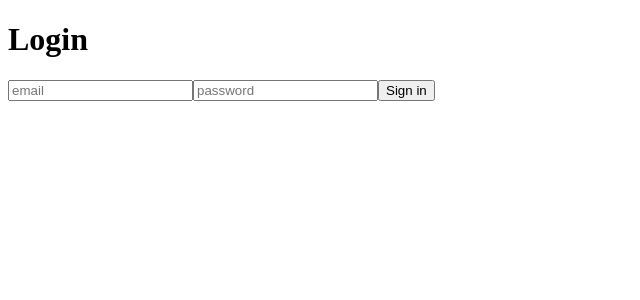
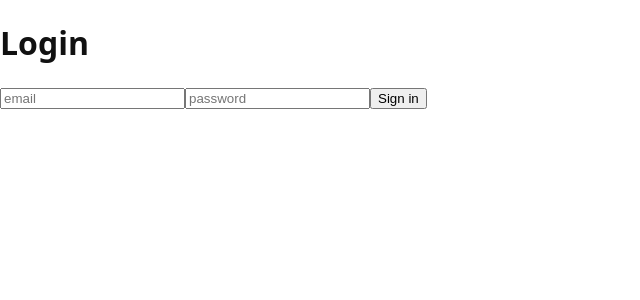
Before and after one commit to akghanekar000/ERPFrontend, a React (Vite) app: page /login in a window 1280 px wide. Shown: the top 300 px of the page, without its empty margins (0-640 px from the left). Built offline with nearby package versions, Linux system fonts and the light colour scheme; no server answers.

Commit message:
new apptsx file

```diff
--- a/src/App.tsx
+++ b/src/App.tsx
@@ -1,35 +1,71 @@
 // src/App.tsx
-import React from 'react';
-import { BrowserRouter, Routes, Route } from 'react-router-dom';
+import React, { Suspense } from 'react';
+import { BrowserRouter as Router, Routes, Route } from 'react-router-dom';
+import { AuthProvider } from './components/AuthContext';
 import ProtectedRoute from './components/ProtectedRoute';
-import { AuthProvider } from './components/AuthContext';
-import DashboardLayout from './layouts/DashboardLayout';
-import LoginPage from './pages/LoginPage';
-import CustomersPage from './pages/CustomersPage';
-import ProductsPage from './pages/ProductsPage';
-import InvoicesPage from './pages/InvoicesPage';
-import InvoiceDetailPage from './pages/InvoiceDetailPage';
-import ReportsPage from './pages/ReportsPage';
-import Home from './pages/Home';
+import ErrorBoundary from './components/ErrorBoundary';
+import './index.css'; // ensures global safe styles (see file below)
 
-export default function App() {
+/**
+ * Try to load real pages; if import fails (file missing) we fall back
+ * to an inline placeholder so the app never crashes on missing page files.
+ */
+const LazyHome = React.lazy(() =>
+  import('./pages/Home').catch(() =>
+    Promise.resolve({
+      default: () => (
+        <div style={{ padding: 20 }}>Home page not found — placeholder</div>
+      ),
+    })
+  )
+);
+
+const LazyLogin = React.lazy(() =>
+  import('./pages/LoginPage').catch(() =>
+    Promise.resolve({
+      default: () => (
+        <div style={{ padding: 20 }}>Login page not found — placeholder</div>
+      ),
+    })
+  )
+);
+
+const NotFound = () => (
+  <div style={{ padding: 20 }}>
+    <h2>404 — Not Found</h2>
+  </div>
+);
+
+const App: React.FC = () => {
   return (
-    <BrowserRouter>
-      <AuthProvider>
-        <Routes>
-          <Route path="/login" element={<LoginPage />} />
-          <Route element={<ProtectedRoute />}>
-            <Route element={<DashboardLayout />}>
-              <Route index element={<Home />} />
-              <Route path="customers" element={<CustomersPage />} />
-              <Route path="products" element={<ProductsPage />} />
-              <Route path="invoices" element={<InvoicesPage />} />
-              <Route path="invoices/:id" element={<InvoiceDetailPage />} />
-              <Route path="reports" element={<ReportsPage />} />
-            </Route>
-          </Route>
-        </Routes>
-      </AuthProvider>
-    </BrowserRouter>
+    <AuthProvider>
+      <ErrorBoundary>
+        <Router>
+          <div
+            id="app-root-container"
+            style={{ minHeight: '100vh', position: 'relative' }}
+          >
+            <Suspense
+              fallback={<div style={{ padding: 20 }}>Loading page…</div>}
+            >
+              <Routes>
+                <Route path="/login" element={<LazyLogin />} />
+                <Route
+                  path="/"
+                  element={
+                    <ProtectedRoute>
+                      <LazyHome />
+                    </ProtectedRoute>
+                  }
+                />
+                <Route path="*" element={<NotFound />} />
+              </Routes>
+            </Suspense>
+          </div>
+        </Router>
+      </ErrorBoundary>
+    </AuthProvider>
   );
-}
+};
+
+export default App;
```
